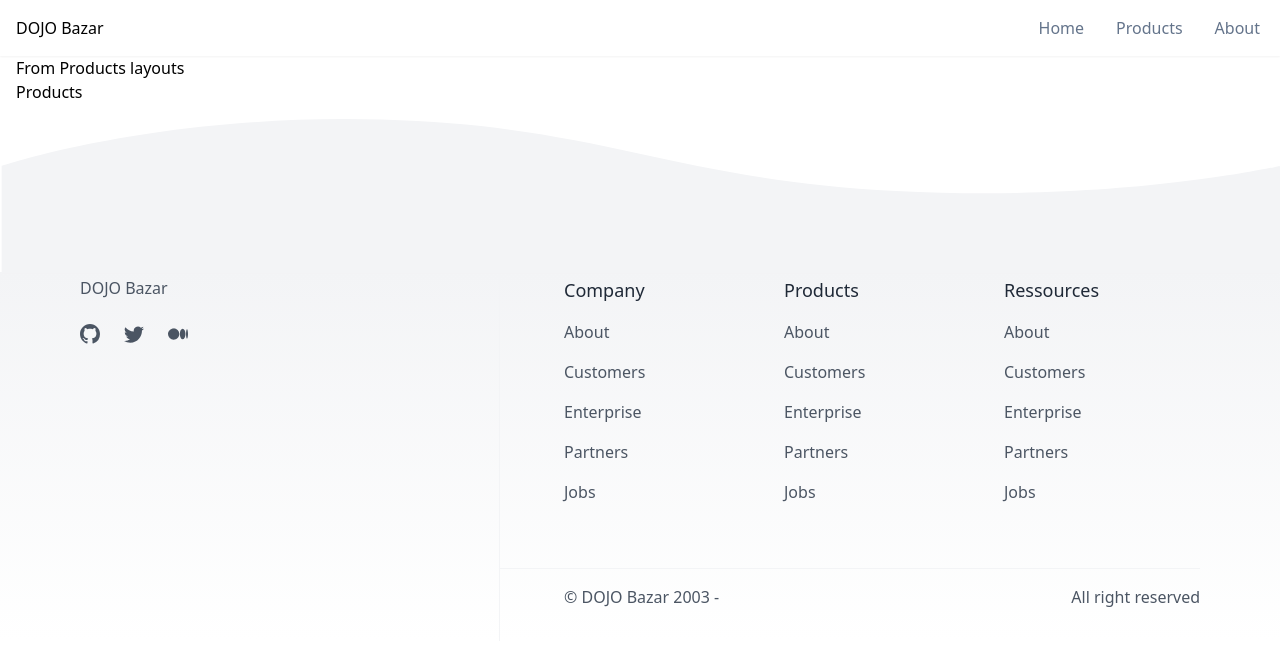
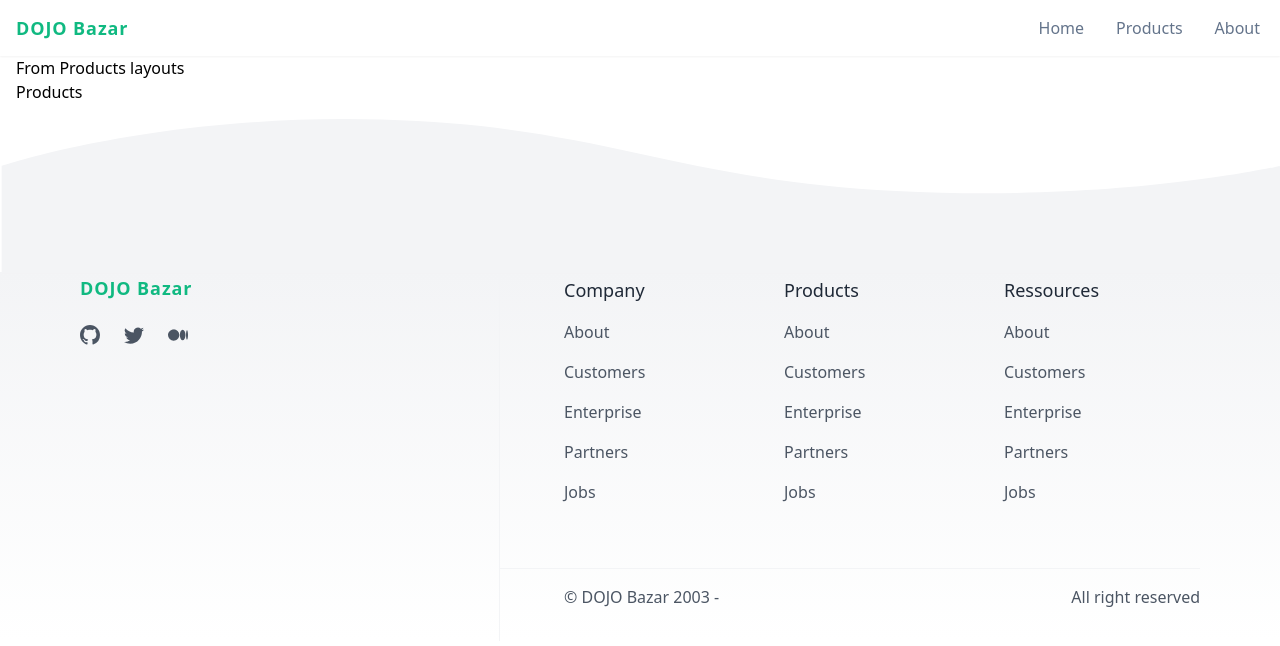
Before and after one commit to bpinazmul18/dojo-bazar, a Nuxt app: page /products in a window 1280 px wide. Shown: the top 646 px of the page. Built offline with nearby package versions, Linux system fonts and the light colour scheme.

Commit message:
ADD: Add BrandLogo component.

```diff
--- /dev/null
+++ b/components/BrandLogo.vue
@@ -0,0 +1,8 @@
+<template>
+  <NuxtLink
+    to="/"
+    class="font-semibold text-lg text-emerald-500 leading-6 tracking-wider"
+  >
+    DOJO Bazar
+  </NuxtLink>
+</template>
--- a/components/layouts/Footer.vue
+++ b/components/layouts/Footer.vue
@@ -26,7 +26,7 @@
             <div
               class="flex items-center justify-between gap-6 border-b border-white dark:border-gray-800 py-6 md:block md:space-y-6 md:border-none md:py-0"
             >
-              <NuxtLink to="/"> DOJO Bazar </NuxtLink>
+              <BrandLogo />
 
               <div class="flex gap-6">
                 <a
@@ -194,3 +194,13 @@
     </div>
   </footer>
 </template>
+
+<script>
+import BrandLogo from "~/components/BrandLogo.vue";
+
+export default {
+  components: {
+    BrandLogo
+  }
+};
+</script>
--- a/components/layouts/Header.vue
+++ b/components/layouts/Header.vue
@@ -1,8 +1,7 @@
 <template>
   <header class="shadow-sm bg-white">
     <nav class="container mx-auto p-4 flex items-center justify-between">
-      <NuxtLink to="/"> DOJO Bazar </NuxtLink>
-
+      <BrandLogo />
       <ul class="flex items-center justify-between gap-6">
         <li>
           <NuxtLink
@@ -29,3 +28,13 @@
     </nav>
   </header>
 </template>
+
+<script>
+import BrandLogo from "~/components/BrandLogo.vue";
+
+export default {
+  components: {
+    BrandLogo
+  }
+};
+</script>
```
